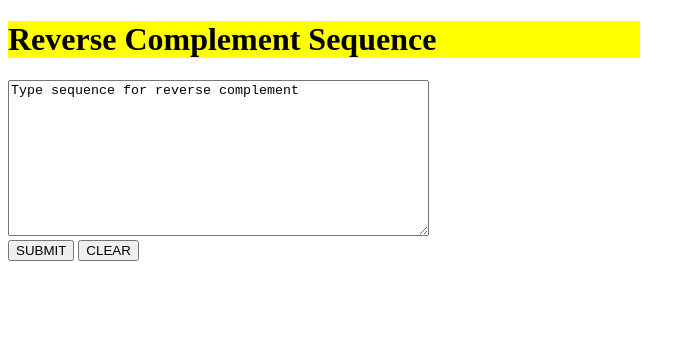
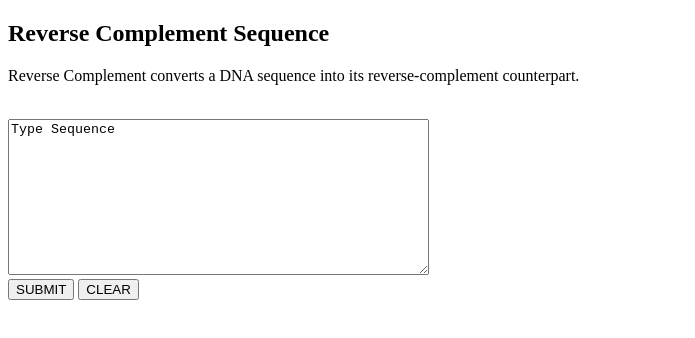
Before and after one commit to Beomman-Han/biotools, a plain HTML site: page web/index.html in a window 1280 px wide. Shown: the whole page, without its empty margins (0-695 px from the left). Drawn offline with Linux system fonts and the light colour scheme.

Commit message:
Minor revision at web/index.html and web/style.css
1. Add explains for reverse complement
2. Change 'Type sequence for reverse complement' to 'Type Sequence' at textarea tag
3. Remove yellow background color at div1 class

```diff
--- a/web/index.html
+++ b/web/index.html
@@ -10,11 +10,12 @@
 
 <body>
     <div class="div1">
-        <h1>Reverse Complement Sequence</h1>
+        <h2>Reverse Complement Sequence</h2>
+        <p>Reverse Complement converts a DNA sequence into its reverse-complement counterpart.</p>
     </div>
-
+    <br>
     <div class="content">
-        <textarea cols="50px" rows="10px">Type sequence for reverse complement</textarea><br>
+        <textarea cols="50px" rows="10px">Type Sequence</textarea><br>
         <input type="button" value="SUBMIT" id="submit">
         <input type="button" value="CLEAR" id="clear">
     </div>
--- a/web/style.css
+++ b/web/style.css
@@ -1,5 +1,4 @@
 .div1 {
     width: 50%;
     height: fit-content;
-    background-color: yellow;
 }
```
